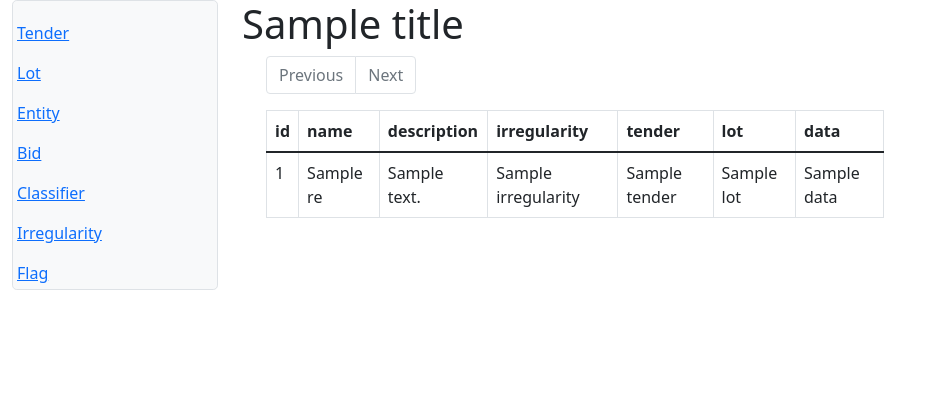
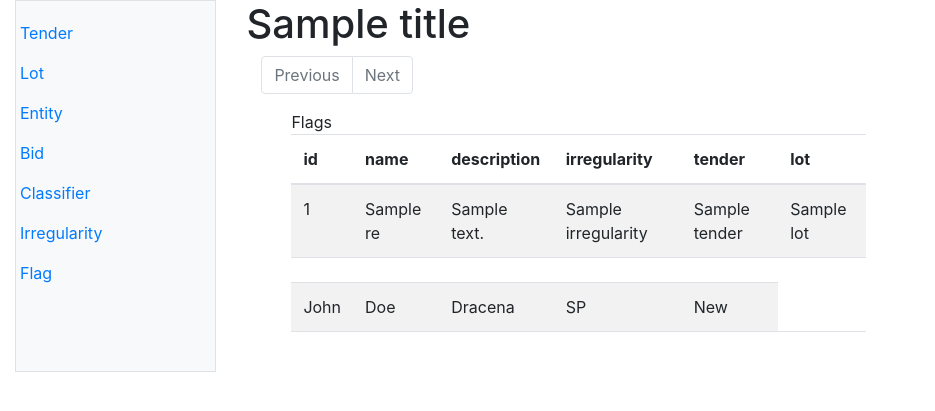
Before and after one commit to Rinatius/redFlags, a Django app: template templates/flags/flags_list.html in a window 1280 px wide. Shown: the top 411 px of the page, without its empty margins (0-935 px from the left). Run offline with Django 3.2, Linux system fonts and the light colour scheme; the template is opened without the code that fills it: most values are stand-ins (such as "Sample title", 1, 10 or a date in 2020); parts of the project's set-up code (start-up, migrations or seed data) failed here and were passed over; some libraries are stand-ins or nearby versions.

Commit message:
added accordion tables in flags_list.html

```diff
--- a/redFlags/settings.py
+++ b/redFlags/settings.py
@@ -44,7 +44,8 @@ INSTALLED_APPS = [
     'rest_framework',
     'django_filters',
     'rest_framework.authtoken',
-    'users'
+    # 'users',
+    # 'django_tables2'
 ]
 
 MIDDLEWARE = [
--- a/templates/flags/base.html
+++ b/templates/flags/base.html
@@ -5,7 +5,14 @@
 <head>
     <meta charset="UTF-8">
     <title>{{ title }}</title>
-    <link rel="stylesheet" href="https://cdn.jsdelivr.net/npm/bootstrap@5.1.3/dist/css/bootstrap.min.css" integrity="sha384-1BmE4kWBq78iYhFldvKuhfTAU6auU8tT94WrHftjDbrCEXSU1oBoqyl2QvZ6jIW3" crossorigin="anonymous">
+{#    <link rel="stylesheet" href="/flags/static/flags/flags.css">#}
+{#    <link rel="stylesheet" href="https://cdn.jsdelivr.net/npm/bootstrap@5.1.3/dist/css/bootstrap.min.css" integrity="sha384-1BmE4kWBq78iYhFldvKuhfTAU6auU8tT94WrHftjDbrCEXSU1oBoqyl2QvZ6jIW3" crossorigin="anonymous">#}
+{#    <script src="https://cdn.jsdelivr.net/npm/bootstrap@5.1.3/dist/js/bootstrap.bundle.min.js" integrity="sha384-ka7Sk0Gln4gmtz2MlQnikT1wXgYsOg+OMhuP+IlRH9sENBO0LRn5q+8nbTov4+1p" crossorigin="anonymous"></script>#}
+    <link rel="stylesheet" href="https://cdnjs.cloudflare.com/ajax/libs/twitter-bootstrap/4.6.1/css/bootstrap.min.css" integrity="sha512-T584yQ/tdRR5QwOpfvDfVQUidzfgc2339Lc8uBDtcp/wYu80d7jwBgAxbyMh0a9YM9F8N3tdErpFI8iaGx6x5g==" crossorigin="anonymous" referrerpolicy="no-referrer" />
+    <script src="https://cdnjs.cloudflare.com/ajax/libs/jquery/3.6.0/jquery.min.js" integrity="sha512-894YE6QWD5I59HgZOGReFYm4dnWc1Qt5NtvYSaNcOP+u1T9qYdvdihz0PPSiiqn/+/3e7Jo4EaG7TubfWGUrMQ==" crossorigin="anonymous" referrerpolicy="no-referrer"></script>
+    <script src="https://cdnjs.cloudflare.com/ajax/libs/twitter-bootstrap/4.6.1/js/bootstrap.min.js" integrity="sha512-UR25UO94eTnCVwjbXozyeVd6ZqpaAE9naiEUBK/A+QDbfSTQFhPGj5lOR6d8tsgbBk84Ggb5A3EkjsOgPRPcKA==" crossorigin="anonymous" referrerpolicy="no-referrer"></script>
+
+
 </head>
 <body>
 <div class="container-fluid pb-3 flex-grow-1 d-flex flex-column flex-sm-row overflow-auto">
--- a/templates/flags/flags_list.html
+++ b/templates/flags/flags_list.html
@@ -1,9 +1,15 @@
 {% extends "flags/base.html" %}
 {% load flags_tags %}
 
+
 {% block content %}
-<div class="table-responsive" style="overflow:scroll">
-<table class="table table-hover table-bordered table-condensed">
+
+<div class="container">
+	<div class="col-md-12">
+    	<div class="panel panel-default">
+            <div class="panel-heading">Flags</div>
+                <div class="panel-body">
+                    <table class="table table-condensed table-striped">
                         <thead>
                             <tr>
                                 <th>id</th>
@@ -12,22 +18,110 @@
                                 <th>irregularity</th>
                                 <th>tender</th>
                                 <th>lot</th>
-        <th>data</th>
                             </tr>
                         </thead>
+
     <tbody>
     {% for res in data.results %}
-        <tr>
+        <tr data-toggle="collapse" data-target="#accordion_id_{{ res.id }}" class="accordion-toggle">
             <td>{{ res.id }}</td>
             <td>{{ res.name }}</td>
             <td>{{ res.description }}</td>
             <td>{{ res.irregularity }}</td>
           	<td>{{ res.tender }}</td>
             <td>{{ res.lot }}</td>
-            <td>{{ res.data }}</td>
         </tr>
+        <tr>
+            <td colspan="12" class="hiddenRow">
+                <div class="accordian-body collapse" id="accordion_id_{{ res.id }}">
+                    <table class="table table-striped">
+                            <thead>
+                            {% for i in res.data %}
+                            <th>{{ i }}</th>
                             {% endfor %}
+                            </thead>
+                            <tbody>
+                            {% for i in res.data %}
+                            <td>{{ res.data.i }}</td>
+                            {% endfor %}
+                            </tbody>
+{#                        <thead>#}
+{#                            <tr class="info">#}
+{#                                <th>Job</th>#}
+{#                                <th>Company</th>#}
+{#                                <th>Salary</th>#}
+{#                                <th>Date On</th>#}
+{#                                <th>Date off</th>#}
+{#                                <th>Action</th>#}
+{#                            </tr>#}
+{#                        </thead>#}
+{#                        <tbody>#}
+{#                            <tr>#}
+{#                                <td>Scrum Master</td>#}
+{#                                <td>Google</td>#}
+{#                                <td>U$8.00000 </td>#}
+{#                                <td> 2016/09/27</td>#}
+{#                                <td> 2017/09/27</td>#}
+{#                                <td><a href="#" class="btn btn-default btn-sm">#}
+{#                                <i class="glyphicon glyphicon-cog"></i></a></td>#}
+{#                            </tr>#}
+{#                        </tbody>#}
+               	    </table>
+                </div>
+            </td>
+        </tr>
+
+    {% endfor %}
+
+        <tr data-toggle="collapse" data-target="#demo3" class="accordion-toggle">
+            <td>John</td>
+            <td>Doe</td>
+            <td>Dracena</td>
+            <td>SP</td>
+          <td> New</td>
+        </tr>
+        <tr>
+            <td colspan="6" class="hiddenRow"><div id="demo3" class="accordian-body collapse">Demo3 sadasdasdasdasdas</div></td>
+        </tr>
     </tbody>
 </table>
             </div>
+
+          </div>
+
+      </div>
+	</div>
+
 {% endblock %}
+
+
+{#{% block content %}#}
+{#<div class="table-responsive" style="overflow:scroll">#}
+{#<table class="table table-hover table-bordered table-condensed">#}
+{#<thead>#}
+{#    <tr>#}
+{#        <th>id</th>#}
+{#        <th>name</th>#}
+{#        <th>description</th>#}
+{#        <th>irregularity</th>#}
+{#        <th>tender</th>#}
+{#        <th>lot</th>#}
+{#        <th>data</th>#}
+{#    </tr>#}
+{#</thead>#}
+{#<tbody>#}
+{#    {% for res in data.results %}#}
+{#        <tr>#}
+{#            <td>{{ res.id }}</td>#}
+{#            <td>{{ res.name }}</td>#}
+{#            <td>{{ res.description }}</td>#}
+{#            <td>{{ res.irregularity }}</td>#}
+{#            <td>{{ res.tender }}</td>#}
+{#            <td>{{ res.lot }}</td>#}
+{#            <td>{{ res.data }}</td>#}
+{#        </tr>#}
+{#    {% endfor %}#}
+{#</tbody>#}
+{#</table>#}
+{#</div>#}
+{#{% endblock %}#}
```
Lines whose indentation alone changed are shown as unchanged.
